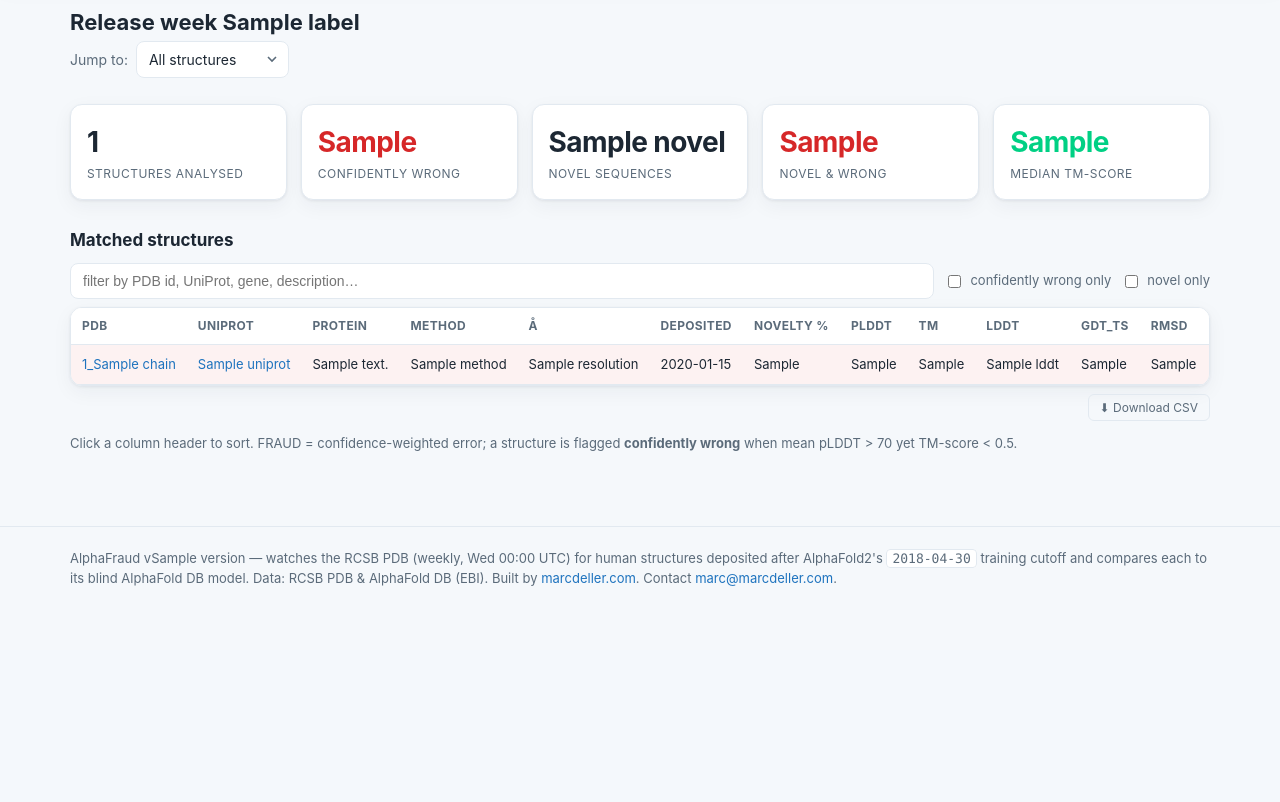
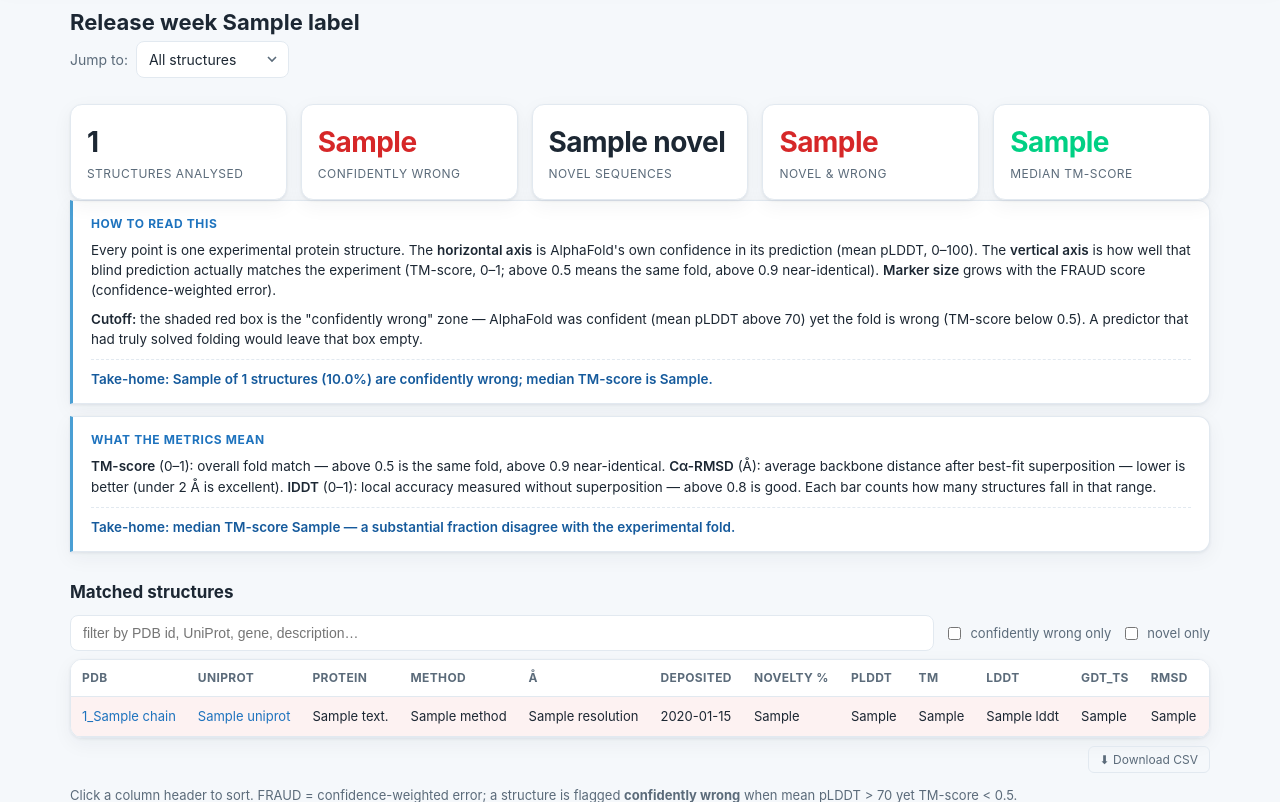
Before and after one commit to bellcheddar/AlphaFraud, a Flask app: template alphafraud/templates/week.html in a window 1280 px wide. Shown: the part 150-952 px from the top of the page. Before the commit the page ends 736 px from the top, so only its background shows below. Run offline with Flask 3, Linux system fonts and the light colour scheme; the template is opened without the code that fills it: most values are stand-ins (such as "Sample title", 1, 10 or a date in 2020); some libraries are stand-ins or nearby versions.

Commit message:
Plot titles: more top padding (clear legends/subplot titles); add explanatory panel with take-home under each plot; safer deploy.sh (rsync --chown, no blanket chown)

```diff
--- a/alphafraud/report.py
+++ b/alphafraud/report.py
@@ -31,7 +31,9 @@
     paper_bgcolor="rgba(0,0,0,0)",
     plot_bgcolor="rgba(0,0,0,0)",
     font=dict(family="Inter, system-ui, sans-serif", color=BRAND["ink"], size=13),
-    margin=dict(l=60, r=24, t=48, b=52),
+    # Generous top margin so the title clears the legend row and subplot titles.
+    margin=dict(l=60, r=24, t=88, b=56),
+    title=dict(y=0.97, yanchor="top", x=0.02, xanchor="left", font=dict(size=15)),
     colorway=[BRAND["primary"], BRAND["amber"], BRAND["green"], BRAND["primary_light"], BRAND["red"]],
     hoverlabel=dict(font_size=12),
 )
--- a/alphafraud/static/brand.css
+++ b/alphafraud/static/brand.css
@@ -131,6 +131,22 @@
 .dl:hover { color: var(--primary); border-color: var(--primary); }
 .plot-caption { margin: 8px 0 0; }
 
+/* Full-width explanatory panel below each plot (lay-friendly, expert-appropriate) */
+.explain {
+  margin: -6px 0 18px; padding: 14px 18px; background: var(--card);
+  border: 1px solid var(--border); border-left: 3px solid var(--primary-light);
+  border-radius: 0 var(--radius) var(--radius) 0; box-shadow: var(--shadow); font-size: 13.5px;
+}
+.explain h4 { margin: 0 0 7px; font-size: 12px; text-transform: uppercase; letter-spacing: .05em; color: var(--primary); }
+.explain p { margin: 0 0 8px; color: var(--ink); }
+.explain p:last-child { margin-bottom: 0; }
+.explain dfn { font-style: normal; font-weight: 600; color: var(--ink); }
+.explain .takehome {
+  margin-top: 10px; padding-top: 9px; border-top: 1px dashed var(--border);
+  font-weight: 600; color: var(--primary-dark, #155a9c);
+}
+:root[data-theme="dark"] .explain .takehome { color: var(--primary-light); }
+
 @media (max-width: 560px) {
   .wrap { padding: 0 14px; }
   header.site { padding: 14px 0 0; }
--- a/alphafraud/templates/week.html
+++ b/alphafraud/templates/week.html
@@ -42,8 +42,40 @@
   </div>
 
   {{ figure(figures.scatter, 'scatter', scatter_note) }}
+  <div class="explain">
+    <h4>How to read this</h4>
+    <p>Every point is one experimental protein structure. The <dfn>horizontal axis</dfn> is AlphaFold's own
+    confidence in its prediction (mean pLDDT, 0&ndash;100). The <dfn>vertical axis</dfn> is how well that blind
+    prediction actually matches the experiment (TM-score, 0&ndash;1; above 0.5 means the same fold, above 0.9
+    near-identical). <dfn>Marker size</dfn> grows with the FRAUD score (confidence-weighted error).</p>
+    <p><dfn>Cutoff:</dfn> the shaded red box is the "confidently wrong" zone &mdash; AlphaFold was confident
+    (mean pLDDT above 70) yet the fold is wrong (TM-score below 0.5). A predictor that had truly solved folding
+    would leave that box empty.</p>
+    <p class="takehome">Take-home: {{ kpis.confidently_wrong }} of {{ kpis.n_analysed }} structures
+    ({{ (100 * kpis.confidently_wrong / kpis.n_analysed) | round(1) if kpis.n_analysed else 0 }}%) are
+    confidently wrong; median TM-score is {{ kpis.median_tm }}.</p>
+  </div>
+
   {{ figure(figures.histograms, 'histograms') }}
+  <div class="explain">
+    <h4>What the metrics mean</h4>
+    <p><dfn>TM-score</dfn> (0&ndash;1): overall fold match &mdash; above 0.5 is the same fold, above 0.9
+    near-identical. <dfn>C&alpha;-RMSD</dfn> (&Aring;): average backbone distance after best-fit superposition
+    &mdash; lower is better (under 2&nbsp;&Aring; is excellent). <dfn>lDDT</dfn> (0&ndash;1): local accuracy
+    measured without superposition &mdash; above 0.8 is good. Each bar counts how many structures fall in that range.</p>
+    <p class="takehome">Take-home: median TM-score {{ kpis.median_tm }} &mdash;
+    {{ 'most predictions match the experimental fold well, with a long tail that do not' if kpis.median_tm and kpis.median_tm > 0.7 else 'a substantial fraction disagree with the experimental fold' }}.</p>
+  </div>
+
+  {% if figures.trend %}
   {{ figure(figures.trend, 'trend') }}
+  <div class="explain">
+    <h4>Trend over time</h4>
+    <p>The <dfn>blue line</dfn> is the mean TM-score of the structures deposited in each release week; the
+    <dfn>red bars</dfn> count how many were confidently wrong. This tracks whether AlphaFold's accuracy on
+    brand-new structures is holding steady, improving, or slipping as the PDB keeps growing.</p>
+  </div>
+  {% endif %}
 
   <h2>Matched structures</h2>
   {% if is_all and total_count > table_cap %}
```
Also changed, not shown: alphafraud/templates/entry.html (+47 -3 lines), 1 other file.
